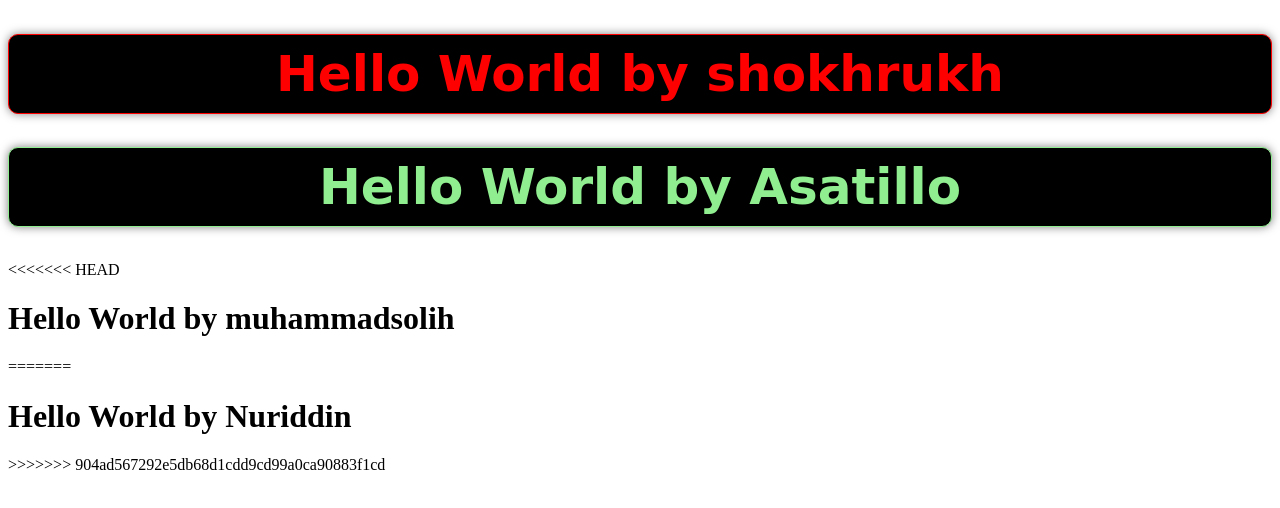
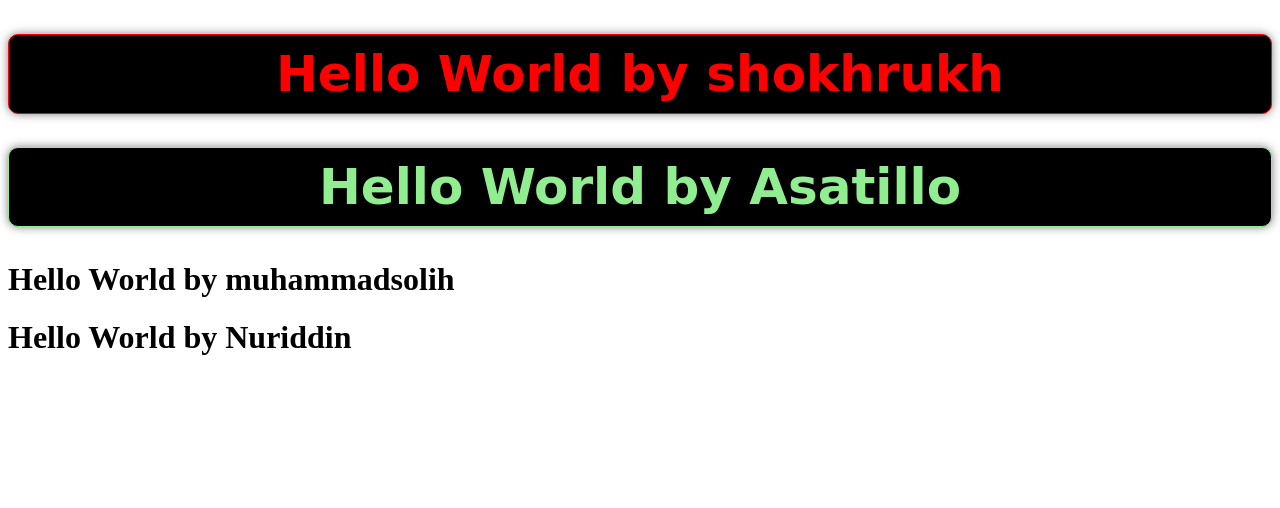
Before and after one commit to Mrshokhrukh/SN4, a plain HTML site: page index.html in a window 1280 px wide. Drawn offline with Linux system fonts and the light colour scheme.

Commit message:
Update index.html

```diff
--- a/index.html
+++ b/index.html
@@ -10,11 +10,8 @@
 
     <h1 class="shokhrukh">Hello World by shokhrukh</h1>
     <h1 class="asatillo">Hello World by Asatillo</h1>
-<<<<<<< HEAD
     <h1 class="muhammadsolih">Hello World by muhammadsolih</h1>
-=======
     <h1 class="nuriddin">Hello World by Nuriddin</h1>
->>>>>>> 904ad567292e5db68d1cdd9cd99a0ca90883f1cd
 
 
 
```
